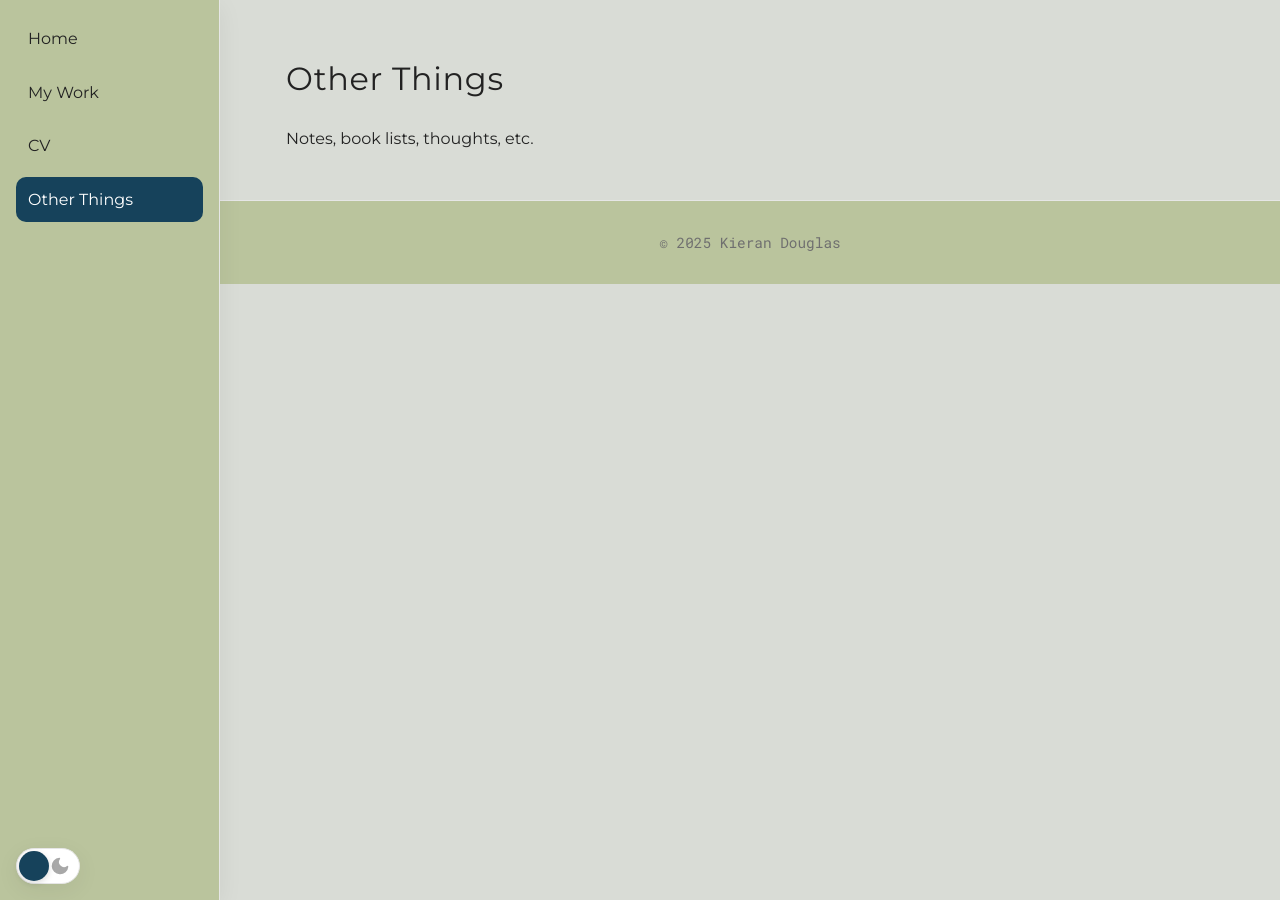
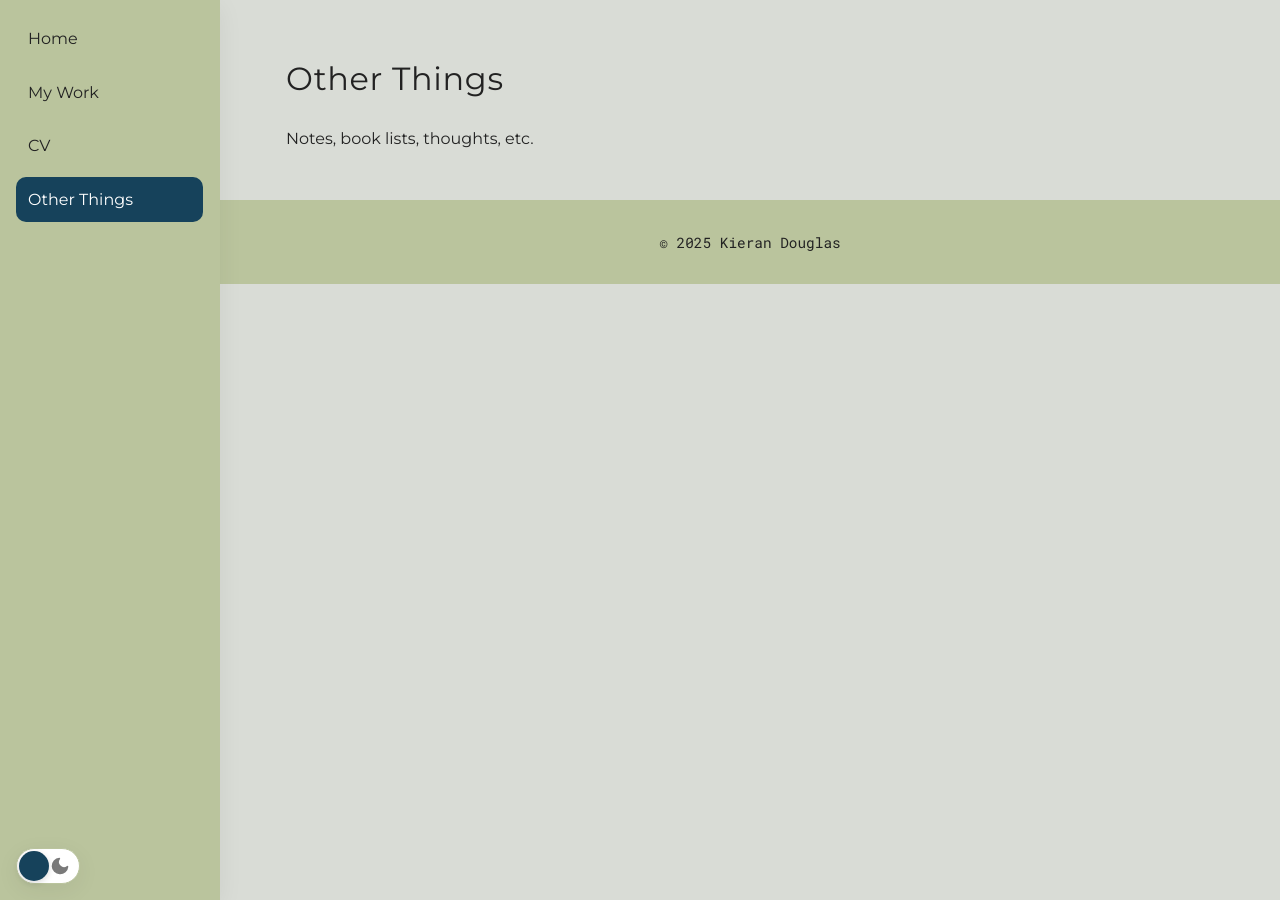
Before and after one commit to KieranCDouglas/kierancdouglas.github.io, a Jekyll site: the page built from other-things.md, in a window 1280 px wide. Built offline with Jekyll 4.4.1, drawn with Linux system fonts in a browser that asks for light colours; some web fonts are replaced.

Commit message:
Update style.css

```diff
--- a/assets/css/style.css
+++ b/assets/css/style.css
@@ -19,10 +19,10 @@ svg { fill: currentColor; }
   /* LIGHT theme */
   --bg: #D9DCD6;        /* page background */
   --text: #222222;
-  --muted: #6f6f6f;
+  --muted: #222222;
   --surface: #ffffff;   /* cards/content */
   --surface-2: #BAC49D; /* sidebar/track */
-  --border: #e6e6e6;
+  --border: #BAC49D;
 
   /* Accent for buttons/toggle in LIGHT */
   --brand: #16425B;     /* active sidebar & toggle thumb */
@@ -36,7 +36,7 @@ html[data-theme="dark"] {
   /* DARK theme */
   --bg: #114B5F;        /* page background */
   --text: #ffffff;      /* general text */
-  --muted: #bfe9d2;     /* softened text */
+  --muted: #ffffff;     /* softened text */
   --surface: #0f3a49;   /* cards/content */
   --surface-2: #0e3440; /* sidebar/track */
   --border: #0c2d38;
```
